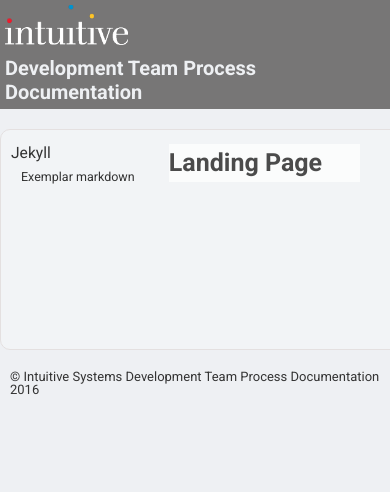
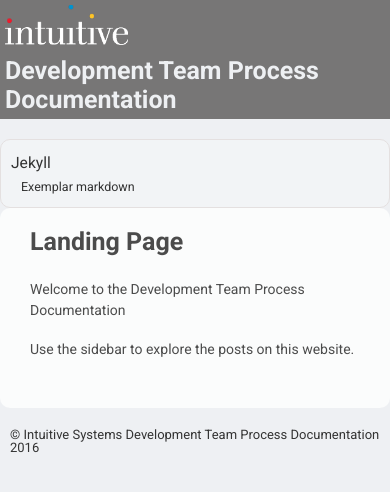
Before and after one commit to intuitive-documentation/process, a Jekyll site: the page built from index.markdown, in a window 390 px wide. Shown: the top 492 px of the page. Built offline with Jekyll 4.4.1, drawn with Linux system fonts in a browser that asks for light colours.

Commit message:
responsive

```diff
--- a/_sass/components/_article.scss
+++ b/_sass/components/_article.scss
@@ -79,8 +79,8 @@
 @media (max-width: 50rem) {
 
 .c-article__main {
-  max-width: 50rem;
-  width:50rem;
+  max-width: none;
+  width:none;
   @include fs--body;
   background:$c__article-main-background;
   margin: 1rem auto 2rem auto;
--- a/_sass/components/_navigation.scss
+++ b/_sass/components/_navigation.scss
@@ -40,7 +40,7 @@
   }
 
   .c-navigation__title {
-  font-size:2rem;
+  font-size:2.5rem;
   }
 
   }
--- a/_sass/components/_sidebar.scss
+++ b/_sass/components/_sidebar.scss
@@ -75,22 +75,23 @@
 
 	.catbloc-collection {
 
-		position: relative;
-		width: 50rem;
+		display:block;
+		position:relative;
+		height:auto;
+		width:auto;
 
 		.catbloc{
 
-			max-width:50rem;
-			width:50rem;
+			max-width:80rem;
+			width:auto;
 			list-style:none;
 			font-size:125%;
 			background:$c__sidebar-background;
 			border:#E4E0E0 1px solid;
-			border-top-left-radius:1rem;
-			border-bottom-left-radius:1rem;
+			border-radius:1rem;
 			padding:1rem 0;
 
-			position: absolute;
+			position: inherit;
 			top: 0;
 			right: 0;
 			bottom: 0;
```
